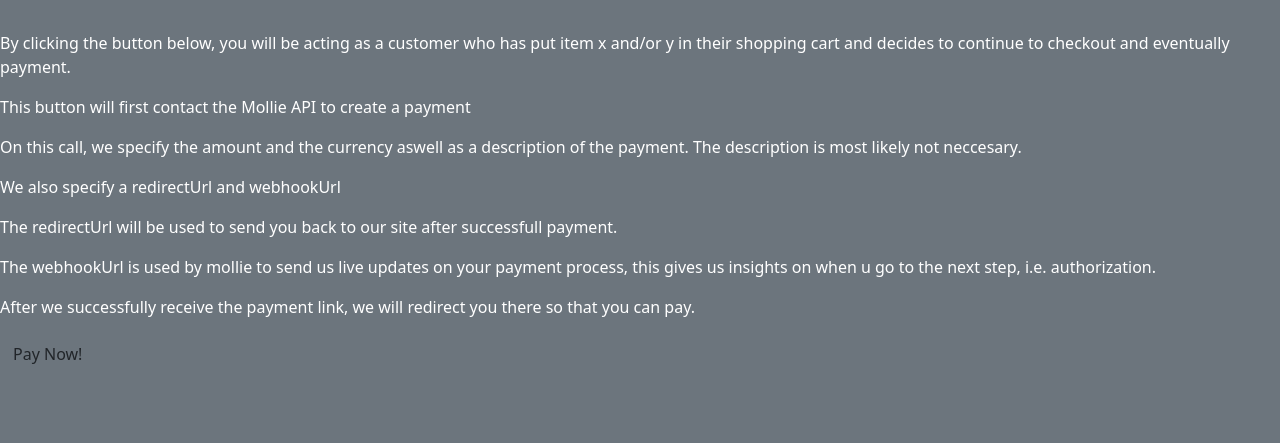
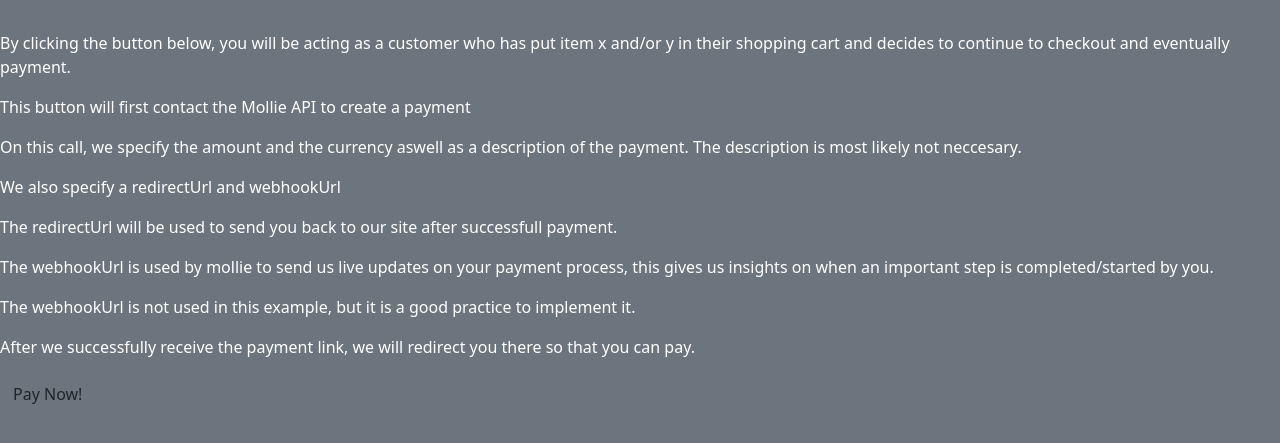
Before and after one commit to JasperVandeputPXL/ResearchProjectPaymentServicesStudy, a plain HTML site: page mollie/index.html in a window 1280 px wide. Shown: the part 73-516 px from the top of the page. Drawn offline with nearby package versions, Linux system fonts and the light colour scheme.

Commit message:
chore: clarify webhook not being used

```diff
--- a/mollie/index.html
+++ b/mollie/index.html
@@ -14,8 +14,9 @@
   <p>This button will first contact the Mollie API to create a payment</p>
   <p>On this call, we specify the amount and the currency aswell as a description of the payment. The description is most likely not neccesary.</p>
   <p>We also specify a redirectUrl and webhookUrl</p>
-  <p>&Tab;The redirectUrl will be used to send you back to our site after successfull payment.</p>
-  <p>&Tab;The webhookUrl is used by mollie to send us live updates on your payment process, this gives us insights on when u go to the next step, i.e. authorization.</p>
+  <p>The redirectUrl will be used to send you back to our site after successfull payment.</p>
+  <p>The webhookUrl is used by mollie to send us live updates on your payment process, this gives us insights on when an important step is completed/started by you.</p>
+  <p>The webhookUrl is not used in this example, but it is a good practice to implement it.</p>
   <p>After we successfully receive the payment link, we will redirect you there so that you can pay.</p>
 
   <a href="http://localhost:4001/payment/start" class="btn btn-primmary">Pay Now!</a>
```
